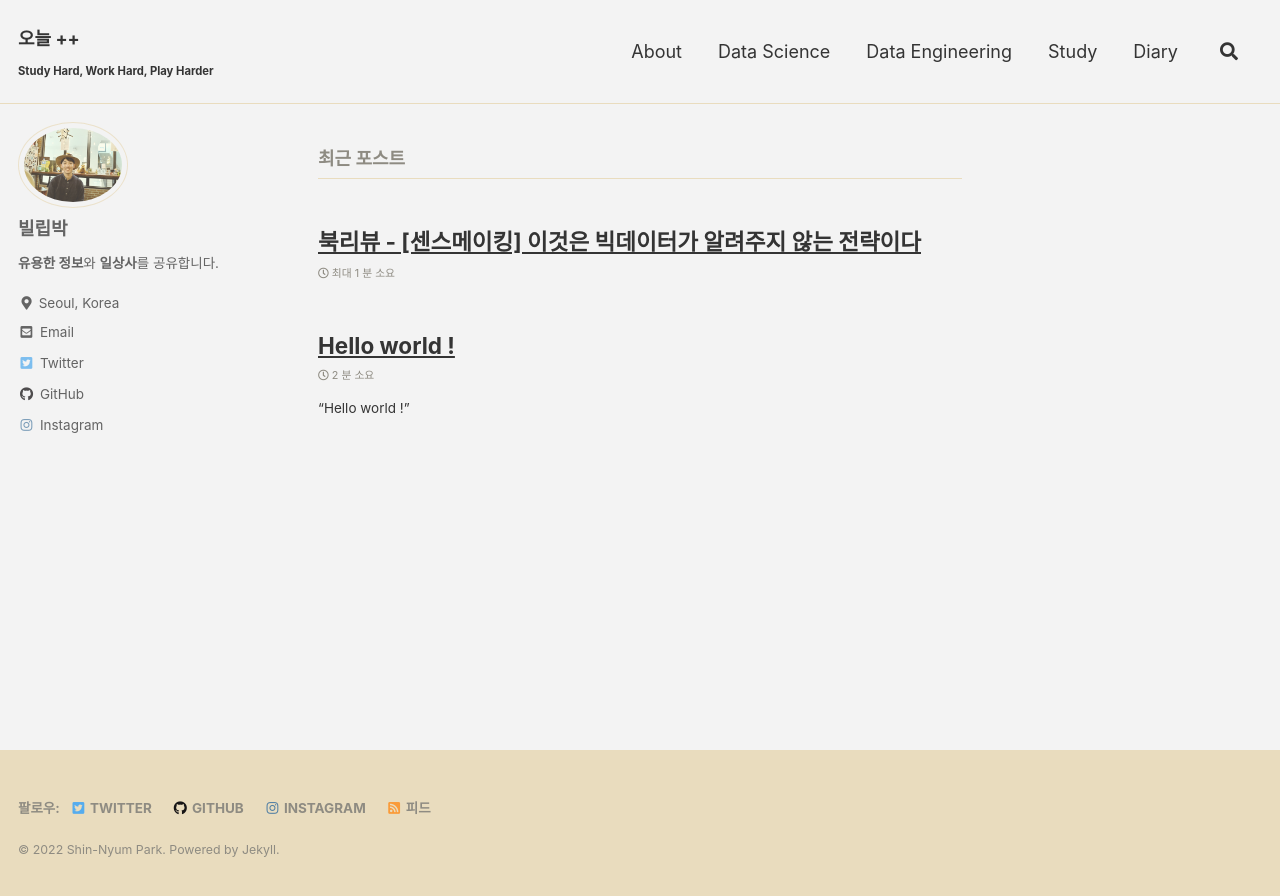
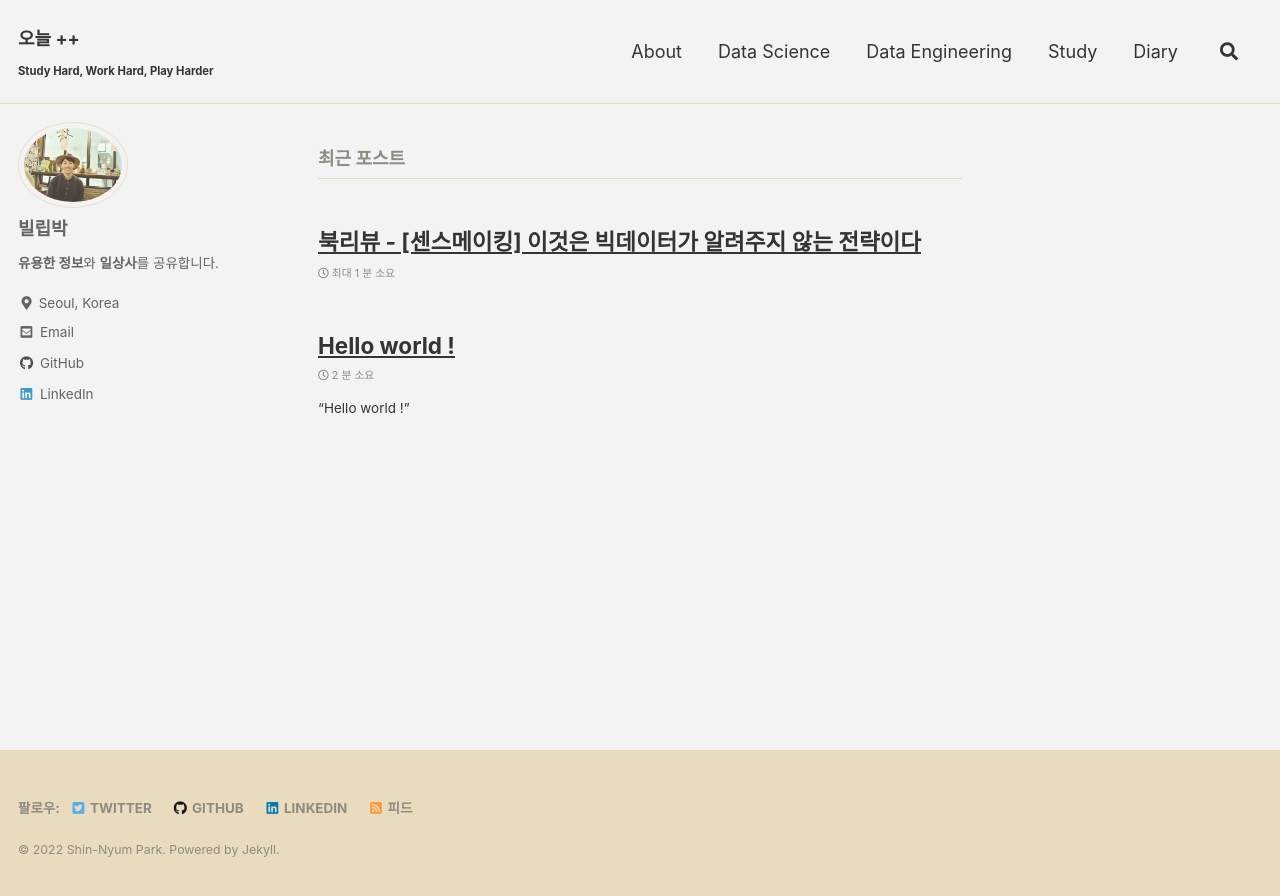
Before and after one commit to shin-nyum/shin-nyum.github.io, a Jekyll site: the page built from index.html, in a window 1280 px wide. Shown: the top 896 px of the page. Built offline with Jekyll 4.4.1, drawn with Linux system fonts in a browser that asks for light colours; cached includes are drawn as plain includes; the list of posts is cut into pages by our own code.

Commit message:
footer modified

```diff
--- a/_config.yml
+++ b/_config.yml
@@ -116,7 +116,7 @@ author:
       # url: "https://your-website.com"
     - label: "Twitter"
       icon: "fab fa-fw fa-twitter-square"
-      url: "https://twitter.com/NyumPark"
+#      url: "https://twitter.com/NyumPark"
     - label: "Facebook"
       icon: "fab fa-fw fa-facebook-square"
       # url: "https://facebook.com/"
@@ -125,7 +125,10 @@ author:
       url: "https://github.com/shin-nyum/"
     - label: "Instagram"
       icon: "fab fa-fw fa-instagram"
-      url: "https://www.instagram.com/shin_nyum_park/"
+#      url: "https://www.instagram.com/shin_nyum_park/"
+    - label: "LinkedIn"
+      icon: "fab fa-fw fa-linkedin"
+      url: "https://www.linkedin.com/in/shin-nyum-park-91b000159/"
 
 # Site Footer
 footer:
@@ -147,8 +150,10 @@ footer:
       # url:
     - label: "Instagram"
       icon: "fab fa-fw fa-instagram"
-      url: "https://www.instagram.com/shin_nyum_park/"
-
+#      url: "https://www.instagram.com/shin_nyum_park/"
+    - label: "LinkedIn"
+      icon: "fab fa-fw fa-linkedin"
+      url: "https://www.linkedin.com/in/shin-nyum-park-91b000159/"
 
 # Reading Files
 include:
```
